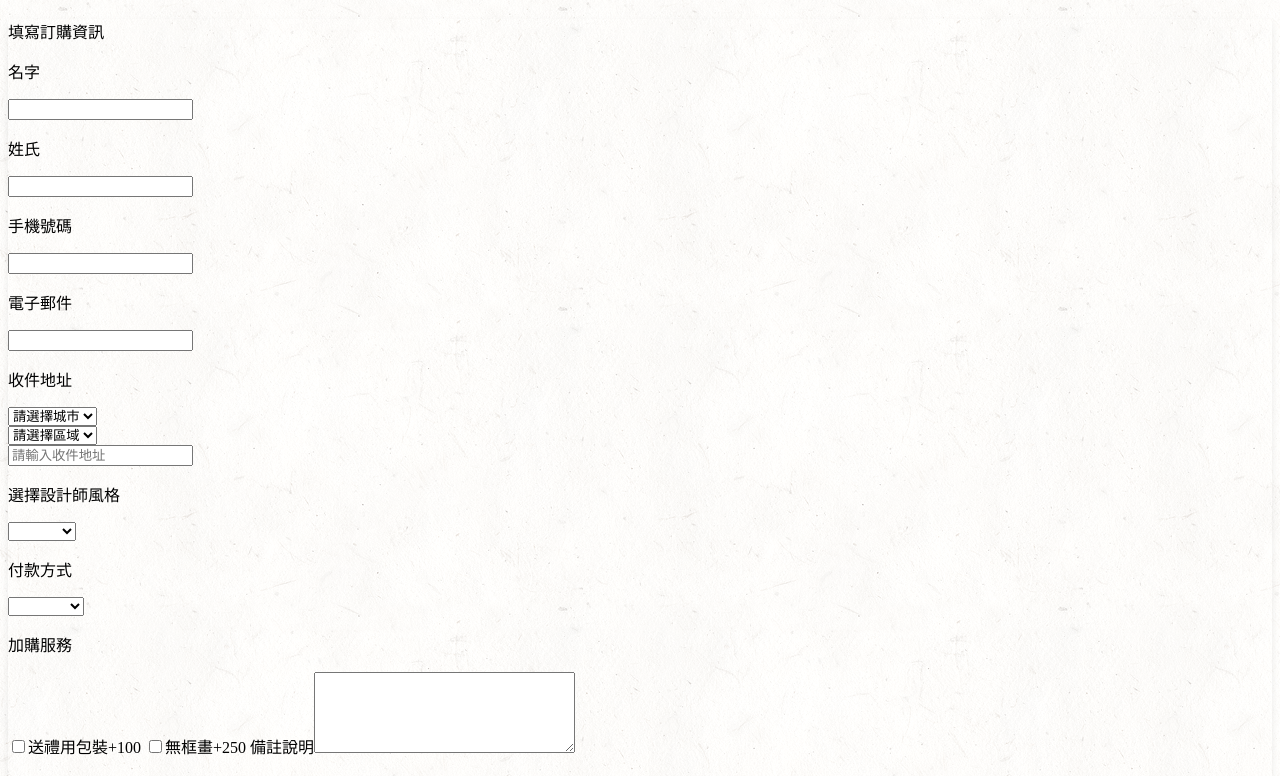
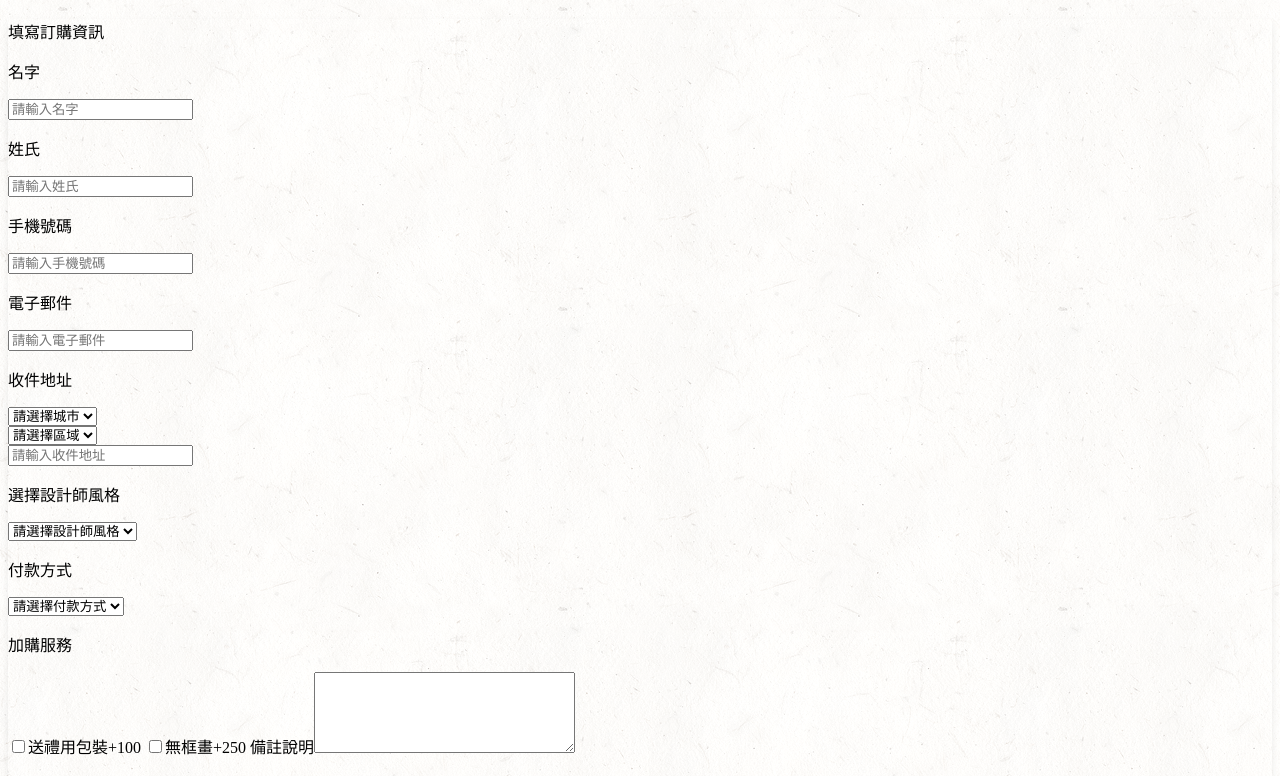
Before and after one commit to Chenshaoen01/Pet-Painting-Code, a Vue app: page /#/order-form in a window 1280 px wide. Shown: the part 584-1360 px from the top of the page. Built offline with nearby package versions, Linux system fonts and the light colour scheme; the HTML template or start-up script is replaced by a standard one.

Commit message:
logo and form modified

```diff
--- a/public/index.html
+++ b/public/index.html
@@ -5,7 +5,7 @@
     <meta http-equiv="X-UA-Compatible" content="IE=edge">
     <meta name="viewport" content="width=device-width,initial-scale=1.0">
     <link rel="icon" href="<%= BASE_URL %>favicon.ico">
-    <title><%= htmlWebpackPlugin.options.title %></title>
+    <title>撿到寶</title>
   </head>
   <body>
     <noscript>
--- a/src/App.vue
+++ b/src/App.vue
@@ -55,6 +55,7 @@
     </div>
     <!-- 畫面右下角連結 -->
     <router-link to="/order-form" class="hidden lg:block fixed bottom-0 end-16 cursor-pointer">
+       <div class="bg-white border border-primary text-base font-bold text-center px-3 py-1 mb-2">客製我的毛孩圖</div>
        <img :src="require(`./assets/images/${currentLinkPage}.png`)" alt="">
     </router-link>
   </div>
--- a/src/assets/tailwind.css
+++ b/src/assets/tailwind.css
@@ -53,6 +53,16 @@
         width: 100%;
         font-size: 16px;
         padding: 8px 16px;
+
+        /* 修改箭頭符號 */
+        appearance: none;
+        -moz-appearance: none;
+        -webkit-appearance: none;
+
+        background-image: url('../../public/select-arrow.png');
+        background-repeat: no-repeat;
+        background-size: 15px 15px;
+        background-position: right 20px center;
     }
 
     textarea {
--- a/src/views/OrderForm.vue
+++ b/src/views/OrderForm.vue
@@ -11,7 +11,7 @@
             <div class="grid md:grid-cols-2 md:gap-6">
                 <label for="first-name" class="block mb-5">
                     <p class="mb-2">名字</p>
-                    <input type="text" name="first-name" v-model="answer.firstName" @change="validation('firstName')">
+                    <input type="text" name="first-name" v-model="answer.firstName" @change="validation('firstName')" placeholder="請輸入名字">
                     <p class="mt-1 text-red-600 font-bold" v-if="errorMessage.firstName.required.failed">
                         {{ errorMessage.firstName.required.message }}
                     </p>
@@ -22,7 +22,7 @@
                 </label>
                 <label for="last-name" class="block mb-5">
                     <p class="mb-2">姓氏</p>
-                    <input type="text" name="last-name" v-model="answer.lastName" @change="validation('lastName')">
+                    <input type="text" name="last-name" v-model="answer.lastName" @change="validation('lastName')" placeholder="請輸入姓氏">
                     <p class="mt-1 text-red-600 font-bold" v-if="errorMessage.lastName.required.failed">
                         {{ errorMessage.lastName.required.message }}
                     </p>
@@ -34,7 +34,7 @@
             </div>
             <label for="phone" class="block mb-5">
                 <p class="mb-2">手機號碼</p>
-                <input type="number" name="phone" v-model="answer.phoneNumber" @change="validation('phoneNumber')">
+                <input type="number" name="phone" v-model="answer.phoneNumber" @change="validation('phoneNumber')" placeholder="請輸入手機號碼">
                 <p class="mt-1 text-red-600 font-bold" v-if="errorMessage.phoneNumber.required.failed">
                     {{ errorMessage.phoneNumber.required.message }}
                 </p>
@@ -45,7 +45,7 @@
             </label>
             <label for="email" class="block mb-5">
                 <p class="mb-2">電子郵件</p>
-                <input type="text" name="email" v-model="answer.email" @change="validation('email')">
+                <input type="text" name="email" v-model="answer.email" @change="validation('email')" placeholder="請輸入電子郵件">
                 <p class="mt-1 text-red-600 font-bold" v-if="errorMessage.email.required.failed">
                     {{ errorMessage.email.required.message }}
                 </p>
@@ -88,6 +88,7 @@
             <label for="design-style" class="block mb-5">
                 <p class="mb-2">選擇設計師風格</p>
                 <select name="design-style" id="" class="mb-1" v-model="answer.designStyle">
+                    <option value="" selected disabled>請選擇設計師風格</option>
                     <option value="Meili" selected>Meili</option>
                     <option value="Zoe">Zoe</option>
                     <option value="Michael">Michael</option>
@@ -100,6 +101,7 @@
             <label for="payment" class="block mb-5">
                 <p class="mb-2">付款方式</p>
                 <select name="payment" id="" class="mb-1" v-model="answer.payment">
+                    <option value="" selected disabled>請選擇付款方式</option>
                     <option value="貨到付款" selected>貨到付款</option>
                     <option value="線上支付">線上支付</option>
                 </select>
@@ -192,7 +194,7 @@ export default {
         reg: { failed: false, message: '收件地址不符合格式' }
       },
       designStyle: {
-        required: { failed: false, message: '請選擇設計風格' },
+        required: { failed: false, message: '請選擇設計師風格' },
         reg: { failed: false, message: '不符合格式' }
       },
       payment: {
```
Also changed, not shown: public/select-arrow.png (added), 1 other file (tests, documents, lock files or other folders).
